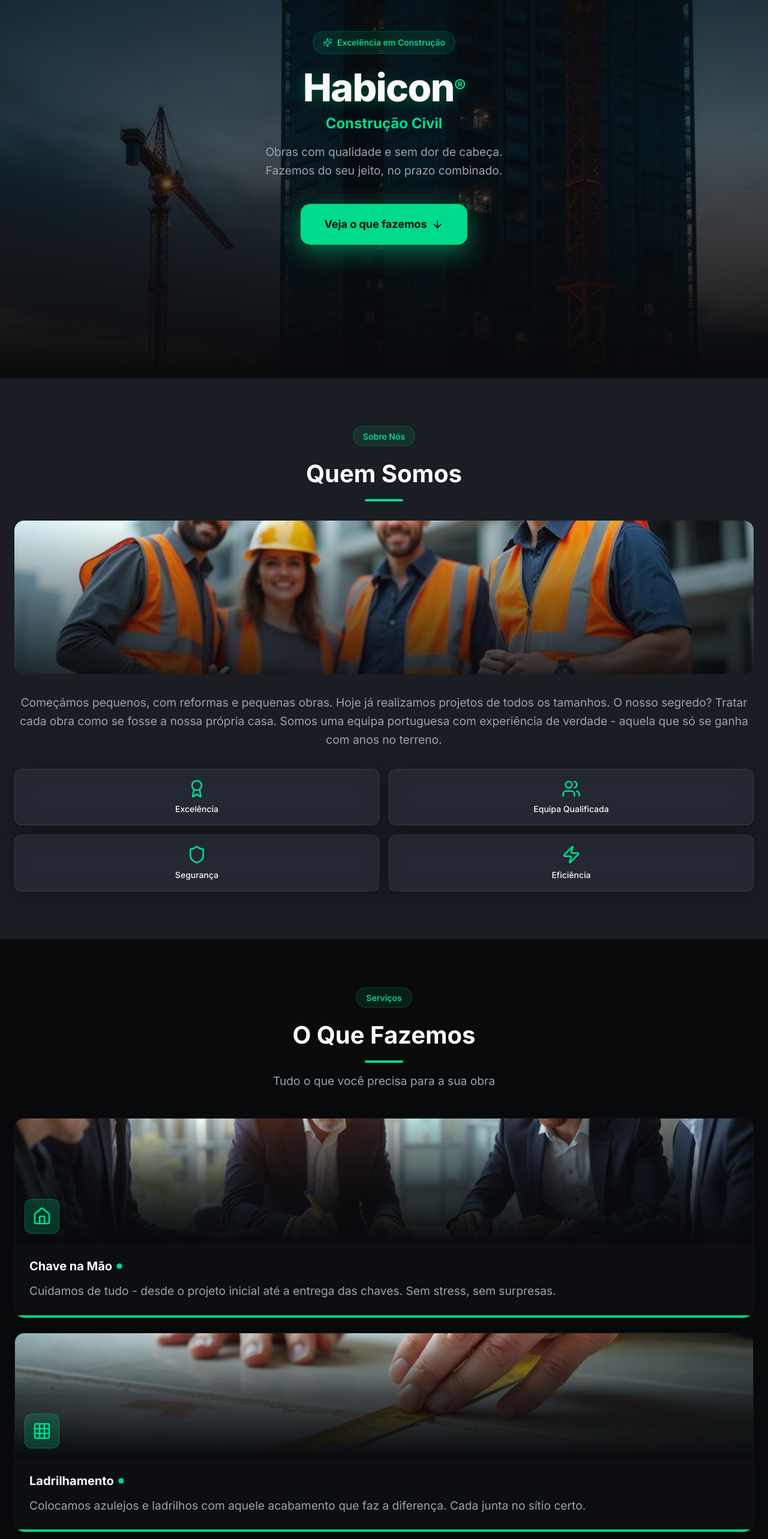
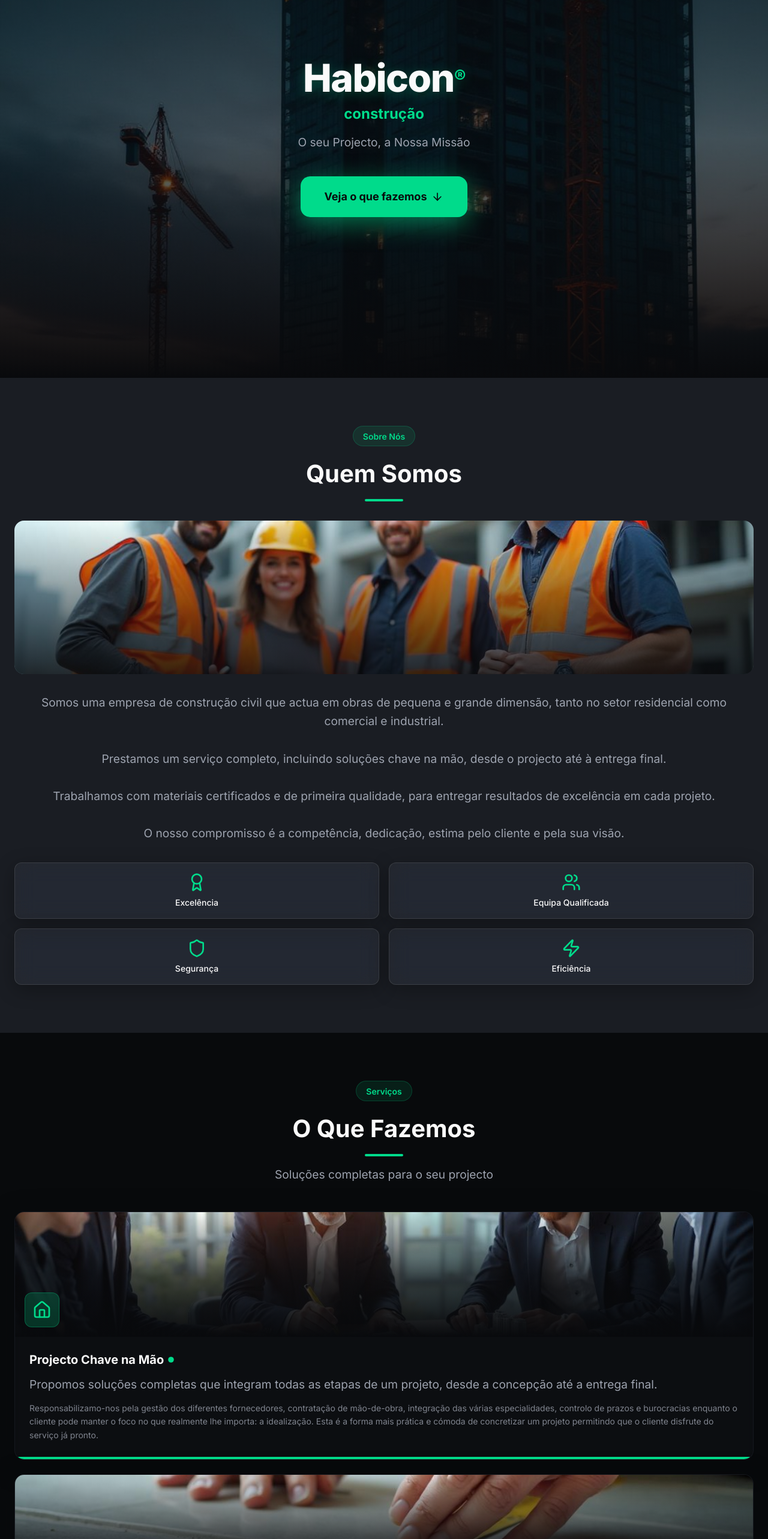
Before and after one commit to Roger-NL/construcaohabicon, a React (Vite) app: page / in a window 1280 px wide. Shown: the part 234-2800 px from the top of the page at 60% size. Built offline with nearby package versions, Linux system fonts and the light colour scheme; the HTML template or start-up script is replaced by a standard one.

Commit message:
Atualização completa com conteúdo real do portfólio - Todas descrições de serviços, nova seção WhyHabicon, dados de contato reais e otimizações de performance

```diff
--- a/src/components/sections/AboutMobile.tsx
+++ b/src/components/sections/AboutMobile.tsx
@@ -61,10 +61,15 @@ export function AboutMobile() {
           animate={isInView ? { opacity: 1 } : {}}
           transition={{ delay: 0.4 }}
         >
-          Começámos pequenos, com reformas e pequenas obras. Hoje já realizamos
-          projetos de todos os tamanhos. O nosso segredo? Tratar cada obra como se
-          fosse a nossa própria casa. Somos uma equipa portuguesa com experiência
-          de verdade - aquela que só se ganha com anos no terreno.
+          Somos uma empresa de construção civil que actua em obras de pequena e grande dimensão,
+          tanto no setor residencial como comercial e industrial.
+          <br /><br />
+          Prestamos um serviço completo, incluindo soluções chave na mão, desde o projecto até à entrega final.
+          <br /><br />
+          Trabalhamos com materiais certificados e de primeira qualidade, para entregar resultados de
+          excelência em cada projeto.
+          <br /><br />
+          O nosso compromisso é a competência, dedicação, estima pelo cliente e pela sua visão.
         </motion.p>
 
         <div className="grid grid-cols-2 gap-4">
--- a/src/components/sections/ContactMobile.tsx
+++ b/src/components/sections/ContactMobile.tsx
@@ -11,20 +11,16 @@ export function ContactMobile() {
     {
       icon: Phone,
       label: 'Telefone',
-      value: '+351 XXX XXX XXX',
-      href: 'tel:+351XXXXXXXXX',
+      value: '927 194 802',
+      subtext: 'João Rangel',
+      href: 'tel:+351927194802',
     },
     {
       icon: Mail,
       label: 'Email',
-      value: 'geral@habicon.pt',
-      href: 'mailto:geral@habicon.pt',
-    },
-    {
-      icon: MapPin,
-      label: 'Localização',
-      value: 'Portugal',
-      href: '#',
+      value: 'metrica.resiliente@outlook.com',
+      subtext: 'Resposta rápida',
+      href: 'mailto:metrica.resiliente@outlook.com',
     },
   ];
 
@@ -85,6 +81,7 @@ export function ContactMobile() {
               <div className="relative">
                 <p className="text-sm text-muted-foreground font-medium mb-1">{contact.label}</p>
                 <p className="text-lg font-bold text-foreground">{contact.value}</p>
+                <p className="text-xs text-muted-foreground mt-1">{contact.subtext}</p>
               </div>
             </motion.a>
           ))}
@@ -100,7 +97,7 @@ export function ContactMobile() {
             © 2024 Habicon® Construção
           </p>
           <p className="text-xs text-muted-foreground">
-            Qualidade e Confiança em Cada Projeto
+            O seu Projecto, a Nossa Missão
           </p>
         </motion.div>
       </motion.div>
--- a/src/components/sections/HeroMobile.tsx
+++ b/src/components/sections/HeroMobile.tsx
@@ -1,5 +1,5 @@
 import { motion } from 'framer-motion';
-import { ArrowDown, Sparkles } from 'lucide-react';
+import { ArrowDown } from 'lucide-react';
 import heroImage from '@/assets/hero-mobile.jpg';
 
 export function HeroMobile() {
@@ -37,17 +37,6 @@ export function HeroMobile() {
           animate={{ y: 0, opacity: 1 }}
           transition={{ duration: 0.8, delay: 0.3 }}
         >
-          {/* Badge */}
-          <motion.div
-            className="inline-flex items-center gap-2 px-4 py-2 rounded-full bg-primary/10 backdrop-blur-sm border border-primary/20 mb-6"
-            initial={{ scale: 0, opacity: 0 }}
-            animate={{ scale: 1, opacity: 1 }}
-            transition={{ duration: 0.5, delay: 0.4 }}
-          >
-            <Sparkles className="text-primary" size={16} />
-            <span className="text-sm font-semibold text-primary">Excelência em Construção</span>
-          </motion.div>
-
           <motion.h1
             className="text-display font-black text-foreground mb-3 tracking-tight leading-none"
             style={{
@@ -63,11 +52,11 @@ export function HeroMobile() {
             animate={{ opacity: 1 }}
             transition={{ delay: 0.6 }}
           >
-            Construção Civil
+            construção
           </motion.p>
 
           <p className="text-body text-muted-foreground max-w-md mx-auto mb-10 leading-relaxed">
-            Obras com qualidade e sem dor de cabeça. Fazemos do seu jeito, no prazo combinado.
+            O seu Projecto, a Nossa Missão
           </p>
         </motion.div>
 
--- a/src/components/sections/ServicesMobile.tsx
+++ b/src/components/sections/ServicesMobile.tsx
@@ -11,40 +11,46 @@ import gardeningImage from '@/assets/gardening-mobile.jpg';
 
 const services = [
   {
-    title: 'Chave na Mão',
+    title: 'Projecto Chave na Mão',
     icon: Home,
-    description: 'Cuidamos de tudo - desde o projeto inicial até a entrega das chaves. Sem stress, sem surpresas.',
+    description: 'Propomos soluções completas que integram todas as etapas de um projeto, desde a concepção até a entrega final.',
     image: teamImage,
+    fullDescription: 'Responsabilizamo-nos pela gestão dos diferentes fornecedores, contratação de mão-de-obra, integração das várias especialidades, controlo de prazos e burocracias enquanto o cliente pode manter o foco no que realmente lhe importa: a idealização. Esta é a forma mais prática e cómoda de concretizar um projeto permitindo que o cliente disfrute do serviço já pronto.',
   },
   {
     title: 'Ladrilhamento',
     icon: Grid3x3,
-    description: 'Colocamos azulejos e ladrilhos com aquele acabamento que faz a diferença. Cada junta no sítio certo.',
+    description: 'Aplicação de cerâmicas e outros materiais de revestimento em pavimentos e paredes, garantindo um acabamento de primeira qualidade.',
     image: tilingImage,
+    fullDescription: 'Acabamento de primeira qualidade e estereotomias adequadas, com recurso a máquina de corte a água. • Experiência: Apoio na escolha de soluções técnicas e estéticas. • Preparação de superfícies: Reboco, nivelamento e isolamento antes do revestimento. • Fachadas: Revestimento exterior com cerâmica, pedra ou similares. • Ladrilho hidráulico: Aplicação decorativa em interiores e exteriores.',
   },
   {
     title: 'Microcimento',
     icon: Droplet,
-    description: 'Aquele revestimento moderno e contínuo que está na moda. Ideal para quem quer algo diferente e sofisticado.',
+    description: 'Revestimento contínuo, sem juntas, feito à base de cimento, resinas, aditivos e pigmentos, aplicado em camadas finas.',
     image: microcementImage,
+    fullDescription: 'O microcimento é aplicado em camadas finas sobre diversos tipos de superfícies, tanto em ambientes internos como externos. Oferece um acabamento estético moderno e elegante, com alta resistência e durabilidade, além de ser versátil e personalizável com uma vasta gama de cores e texturas.',
   },
   {
-    title: 'Pintura',
+    title: 'Pintura Profissional',
     icon: Paintbrush,
-    description: 'Pintamos paredes, tetos, fachadas... o que precisar. Sempre com cuidado para não sujar nada.',
+    description: 'Pinturas interiores e exteriores, passando pela proteção de recheio, isolamento de pavimentos ou via pública.',
     image: paintingImage,
+    fullDescription: 'Limpeza e preparação dos suportes a pintar, sejam em pladur, argamassa, madeira ou metal. Asseguramos um trabalho rápido com resultado uniforme e durável. • Fachadas: Trabalhos em altura e em segurança. • Lavagem: Lavagem de superfícies com jato de água de alta pressão. • Descontaminantes: Aplicação de algicida e fungicida. • Aplicação de selantes: Tratamento de fissuras, juntas e pontos críticos.',
   },
   {
-    title: 'Alvenaria',
+    title: 'Alvenaria, Barramento, Pladur e Capoto',
     icon: Boxes,
-    description: 'Levantamos paredes, montamos divisórias em pladur. Estruturas sólidas feitas para durar.',
+    description: 'Executamos estruturas em alvenaria, mas também em pladur assente em diferentes tipo de perfis, incluindo isolamento acústico e térmico.',
     image: masonryImage,
+    fullDescription: 'Entregamos um acabamento de excelência passando por reboco, barramento (armado ou não), estuque ou capoto.',
   },
   {
     title: 'Jardinagem',
     icon: Leaf,
     description: 'Mantemos o seu jardim sempre bonito. Corte de relva, poda, arranjos... Deixamos tudo a brilhar.',
     image: gardeningImage,
+    fullDescription: 'Serviço completo de manutenção e cuidado de jardins, garantindo um espaço verde sempre bem cuidado e apresentável.',
   },
 ];
 
@@ -96,9 +102,14 @@ function ServiceCard({ service, index }: { service: typeof services[0]; index: n
             transition={{ duration: 2, repeat: Infinity }}
           />
         </h3>
-        <p className="text-body text-muted-foreground leading-relaxed">
+        <p className="text-body text-muted-foreground leading-relaxed mb-3">
           {service.description}
         </p>
+        {service.fullDescription && (
+          <p className="text-sm text-muted-foreground/80 leading-relaxed">
+            {service.fullDescription}
+          </p>
+        )}
       </div>
 
       {/* Bottom accent line */}
@@ -142,7 +153,7 @@ export function ServicesMobile() {
         </h2>
         <div className="w-16 h-1 bg-primary mx-auto rounded-full mb-4" />
         <p className="text-body text-muted-foreground max-w-md mx-auto">
-          Tudo o que você precisa para a sua obra
+          Soluções completas para o seu projecto
         </p>
       </motion.div>
 
--- /dev/null
+++ b/src/components/sections/WhyHabicon.tsx
@@ -0,0 +1,87 @@
+import { motion } from 'framer-motion';
+import { useInView } from 'framer-motion';
+import { useRef } from 'react';
+import { Heart, Award, Users, TrendingUp } from 'lucide-react';
+
+const values = [
+    {
+        icon: Heart,
+        title: 'Confiança',
+        description: 'Cumprimos o que prometemos.',
+    },
+    {
+        icon: Award,
+        title: 'Qualidade',
+        description: 'Trabalhos com rigor e bons materiais.',
+    },
+    {
+        icon: Users,
+        title: 'Respeito',
+        description: 'Valorizamos cada cliente e cada projeto.',
+    },
+    {
+        icon: TrendingUp,
+        title: 'Experiência',
+        description: 'Equipa competente, dinâmica e diligente com provas dadas em todo o tipo de trabalhos.',
+    },
+];
+
+export function WhyHabicon() {
+    const ref = useRef(null);
+    const isInView = useInView(ref, { once: true, amount: 0.3 });
+
+    return (
+        <section
+            id="why-habicon"
+            ref={ref}
+            className="min-h-screen py-20 px-6 bg-secondary"
+        >
+            <motion.div
+                initial={{ y: 50, opacity: 0 }}
+                animate={isInView ? { y: 0, opacity: 1 } : {}}
+                transition={{ duration: 0.8 }}
+            >
+                <div className="text-center mb-12">
+                    <motion.div
+                        className="inline-block px-4 py-1 rounded-full bg-primary/10 border border-primary/20 mb-4"
+                        initial={{ scale: 0 }}
+                        animate={isInView ? { scale: 1 } : {}}
+                        transition={{ duration: 0.5, delay: 0.2 }}
+                    >
+                        <span className="text-sm font-semibold text-primary">Os Nossos Valores</span>
+                    </motion.div>
+                    <h2 className="text-heading font-bold text-foreground mb-3">
+                        Porquê escolher a Habicon?
+                    </h2>
+                    <div className="w-16 h-1 bg-primary mx-auto rounded-full" />
+                </div>
+
+                <div className="grid grid-cols-1 md:grid-cols-2 gap-6 max-w-4xl mx-auto">
+                    {values.map((value, index) => (
+                        <motion.div
+                            key={value.title}
+                            className="glass-card p-6 rounded-2xl border border-border/50 hover:border-primary/50 transition-all duration-300"
+                            initial={{ y: 30, opacity: 0 }}
+                            animate={isInView ? { y: 0, opacity: 1 } : {}}
+                            transition={{ duration: 0.6, delay: 0.2 + index * 0.1 }}
+                        >
+                            <div className="flex items-start gap-4">
+                                <div className="p-3 rounded-xl bg-primary/10 border border-primary/20">
+                                    <value.icon className="text-primary w-6 h-6" />
+                                </div>
+                                <div className="flex-1">
+                                    <h3 className="text-lg font-bold text-foreground mb-2">
+                                        {value.title}
+                                    </h3>
+                                    <p className="text-body text-muted-foreground leading-relaxed">
+                                        {value.description}
+                                    </p>
+                                </div>
+                            </div>
+                        </motion.div>
+                    ))}
+                </div>
+            </motion.div>
+        </section>
+    );
+}
--- a/src/pages/Index.tsx
+++ b/src/pages/Index.tsx
@@ -1,38 +1,12 @@
-import { useEffect } from 'react';
-import Lenis from '@studio-freight/lenis';
 import { MobileHeader } from '@/components/layout/MobileHeader';
 import { HeroMobile } from '@/components/sections/HeroMobile';
 import { AboutMobile } from '@/components/sections/AboutMobile';
 import { ServicesMobile } from '@/components/sections/ServicesMobile';
+import { WhyHabicon } from '@/components/sections/WhyHabicon';
 import { ContactMobile } from '@/components/sections/ContactMobile';
 import { ScrollProgress } from '@/components/effects/ScrollProgress';
 
 const Index = () => {
-  useEffect(() => {
-    // Initialize Lenis smooth scroll
-    const lenis = new Lenis({
-      duration: 1.2,
-      easing: (t) => Math.min(1, 1.001 - Math.pow(2, -10 * t)),
-      orientation: 'vertical',
-      gestureOrientation: 'vertical',
-      smoothWheel: true,
-      wheelMultiplier: 1,
-      touchMultiplier: 2,
-      infinite: false,
-    });
-
-    function raf(time: number) {
-      lenis.raf(time);
-      requestAnimationFrame(raf);
-    }
-
-    requestAnimationFrame(raf);
-
-    return () => {
-      lenis.destroy();
-    };
-  }, []);
-
   return (
     <div className="relative bg-background">
       <ScrollProgress />
@@ -41,6 +15,7 @@ const Index = () => {
         <HeroMobile />
         <AboutMobile />
         <ServicesMobile />
+        <WhyHabicon />
         <ContactMobile />
       </main>
     </div>
```
